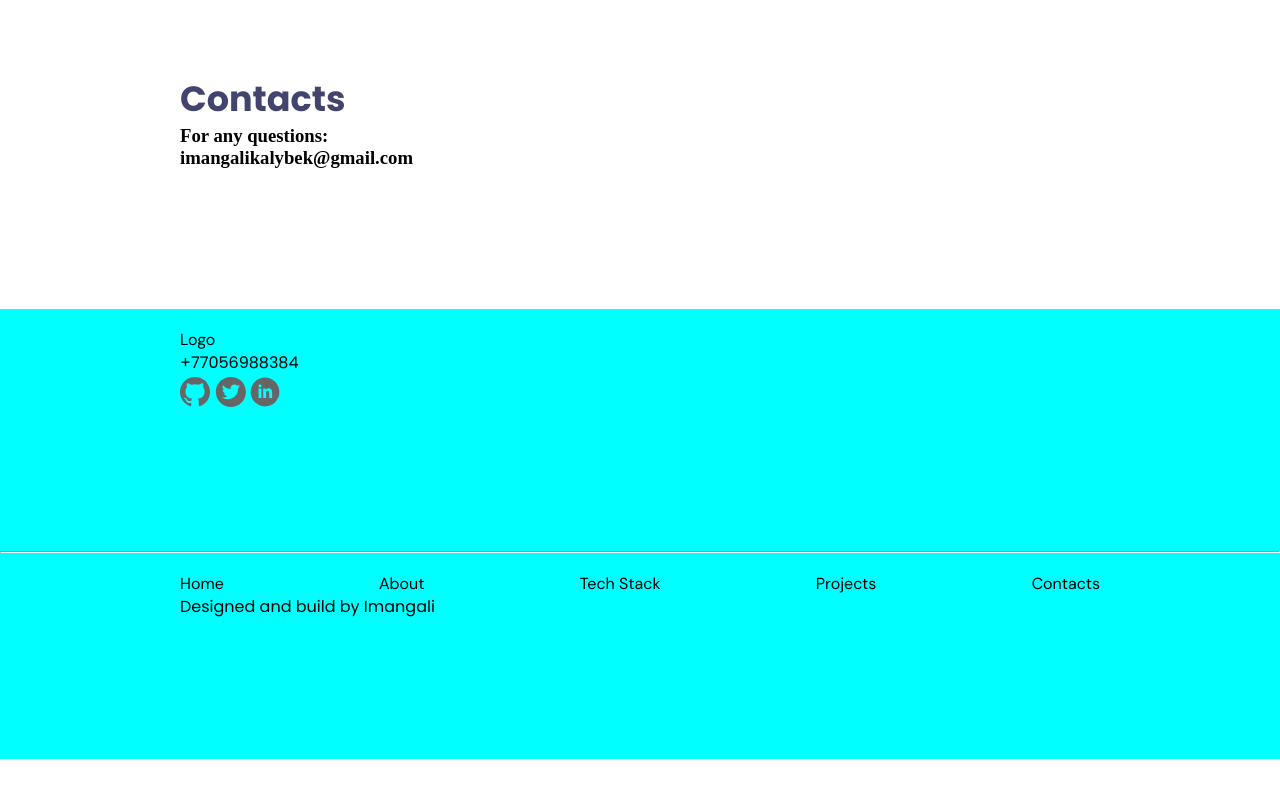
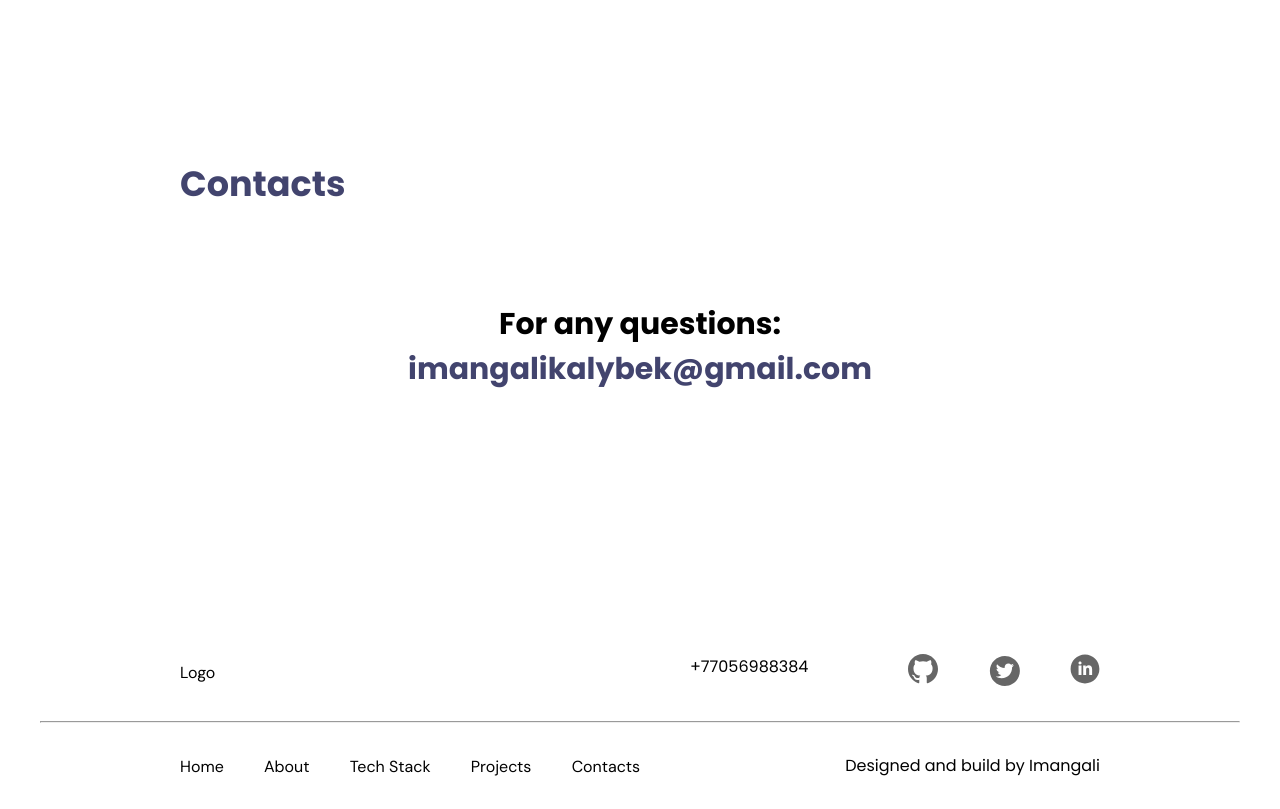
Before and after one commit to imangalikalybek/portfolio1, a plain HTML site: page index.html in a window 1280 px wide. Shown: the part 1907-2716 px from the top of the page. Before the commit the page ends 2666 px from the top, so only its background shows below. Drawn offline with Linux system fonts and the light colour scheme; a script that the page names is missing.

Commit message:
Update style.css
171123

```diff
--- a/style.css
+++ b/style.css
@@ -15,9 +15,9 @@
     justify-content: center;
     align-items: center;
 }
-header {
+/* header {
     background-color: white;
-}
+} */
 #header_grid {
     display: grid;
     grid-template-columns: 3fr 7fr;
@@ -43,13 +43,21 @@ header {
 }
 #photo_radius {
     border-radius: 100%;
-    border: 6px rgb(0, 255, 0) solid;
+    border: 6px rgb(0, 255, 0) solid;  /* #42446E */
     padding: 2px;
+}
+h1, h2, h3 {
+    font-family: 'Poppins', sans-serif;
+    color: #42446E;
 }
 h1 {
     font-size: 45px;
-    font-family: 'Poppins', sans-serif;
-    color: #42446E;
+}
+h2 {
+    font-size: 35px;
+}
+h3 {
+    font-size: 30px;
 }
 #aboutme1_grid {
     display: grid;
@@ -59,13 +67,24 @@ h1 {
     display: flex;
     flex-direction: column;
 }
-h2 {
-    font-size: 35px;
-    font-family: 'Poppins', sans-serif;
-    color: #42446E;
-}
+html {
+    scroll-behavior: smooth;
+  }
 p {
     font-family: 'Poppins', sans-serif;
+    line-height: 26px;
+}
+button {
+    font-family: 'Poppins', sans-serif;
+    line-height: 26px;
+}
+.btn {
+    color: #000;
+    /*border: none;*/
+    font-family: 'DM Sans', sans-serif;
+    line-height: 26px;
+    background-color: white;
+    padding: 1px 2px;
 }
 .work_flex1 {
     display: flex;
@@ -115,6 +134,41 @@ a {
 /* main {
 
 } */
-footer {
+#questions {
+    padding: 10%;
+    text-align: center;
+}
+#footer1_grid {
+    display: grid;
+    grid-template-columns: 1fr 1fr;
+}
+#footer2_grid {
+    display: grid;
+    grid-template-columns: 1fr 1fr;
+}
+#footer1_links {
+    display: flex;
+    justify-content: space-between;
+    font-family: 'DM Sans', sans-serif;
+}
+.footer_div {
+    padding-top: 30px;
+    padding-bottom: 30px;
+}
+#footer_text {
+    text-align: right;
+}
+#footer_line {
+    width: 100%;
+    margin: 0 auto;
+    justify-content: center;
+    align-items: center;
+    max-width: 1200px;
+    padding: 0 140px;
+}
+#footer_span {
+    color: black;
+}
+/* footer {
     background-color: aqua;
-}
+} */
```
